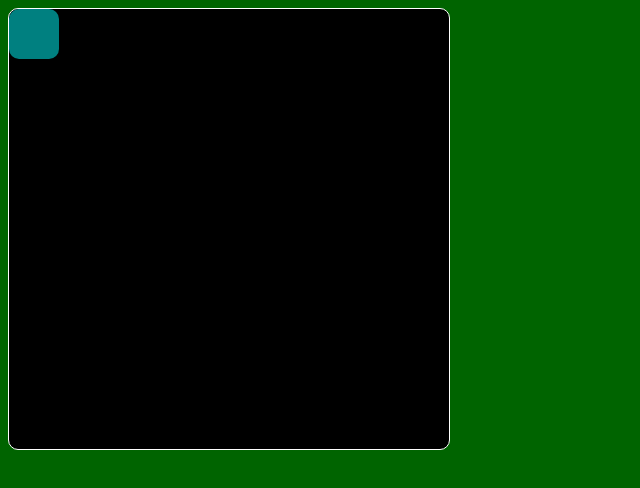
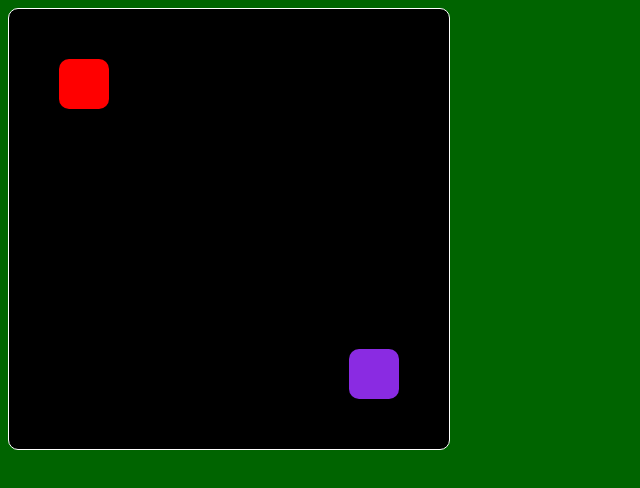
Before and after one commit to cfields05/cfields05.github.io, a plain HTML site: page asd-projects/walker/index.html in a window 1280 px wide. Shown: the whole page, without its empty margins (0-640 px from the left). Drawn offline with Linux system fonts and the light colour scheme.

Commit message:
started walker challenge

```diff
--- a/asd-projects/walker/index.css
+++ b/asd-projects/walker/index.css
@@ -21,3 +21,11 @@ body {
 /*   left: 100px; */  /* Uncomment if you want to set a "starting" position */
 /*   top: 100px;  */  /* Uncomment if you want to set a "starting" position */
 }
+
+#walker2 {
+  background-color: blueviolet;
+  width: 50px;
+  height: 50px;
+  border-radius: 10px;
+  position: absolute;
+}
--- a/asd-projects/walker/index.html
+++ b/asd-projects/walker/index.html
@@ -13,6 +13,7 @@
   <body>
     <div id='board'>
       <div id='walker'></div>
+      <div id='walker2'></div>
     </div>
   </body>
 </html>
--- a/asd-projects/walker/index.js
+++ b/asd-projects/walker/index.js
@@ -19,15 +19,52 @@ function runProgram() {
     RIGHT: 39,
     UP: 38,
     DOWN: 40,
+    W: 87,
+    A: 65,
+    S: 83,
+    D: 68,
   }
 
-  // WALKER object holds data for the walker (x-position, y-position, speed along x-axis, speed along y-axis)
+  // Holds constant values for each of the 4 walls
+  const WALLS = {
+    LEFT: 0,
+    RIGHT: $('#board').width(),
+    TOP: 0,
+    BOTTOM: $('#board').height(),
+  }
+
+  // WALKER object holds data for the walker (x-position, y-position, speed along x-axis, speed along y-axis, id attribute, width, and height)
   const WALKER = {
-    x: 0,
-    y: 0,
+    x: 50,
+    y: 50,
     speedX: 0,
     speedY: 0,
+    id: '#walker',
+    width: $('#walker').width(),
+    height: $('#walker').height(),
+    isIt: false,
+    defaultColor: 'teal',
   }
+
+  let walkerLeft = WALKER.x;
+  let walkerRight = WALKER.x + WALKER.width;
+  let walkerTop = WALKER.y;
+  let walkerBottom = WALKER.y + WALKER.height;
+
+
+  // WALKER2 object holds data for the 2nd walker (x-position, y-position, speed along x-axis, speed along y-axis, id attribute, width, and height)
+  const WALKER2 = {
+    x: WALLS.RIGHT - 100,
+    y: WALLS.BOTTOM - 100,
+    speedX: 0,
+    speedY: 0,
+    id: '#walker2',
+    width: $('#walker2').width(),
+    height: $('#walker2').height(),
+    isIt: false,
+    defaultColor: 'blueviolet',
+  }
+
 
   // one-time setup
   const interval = setInterval(newFrame, FRAMES_PER_SECOND_INTERVAL);   // execute newFrame every 0.0166 seconds (60 Frames per second)
@@ -42,31 +79,52 @@ function runProgram() {
   On each "tick" of the timer, a new frame is dynamically drawn using JavaScript
   by calling this function and executing the code inside.
   */
+  decideIt();
+
   function newFrame() {
-    repositionGameItem(WALKER);
-
+    runAll(WALKER);
+    runAll(WALKER2);
   }
 
-  // Handles keys being pressed at any time and adjusts speed if key pressed is left, right, up, or down
+  // Handles keys being pressed at any time and adjusts speed if appropriate keys are pressed
   function handleKeyDown(event) {
+    // Handles key input for player 1 (WALKER recognizes LEFT, RIGHT, UP, and DOWN)
     switch (event.which) {
       case KEY.LEFT:
-        WALKER.speedX = -5;
+        WALKER.speedX = WALKER.isIt ? -3 : -5;
         break;
       case KEY.RIGHT:
-        WALKER.speedX = 5;
+        WALKER.speedX = WALKER.isIt ? 3 : 5;
         break;
       case KEY.UP:
-        WALKER.speedY = -5;
+        WALKER.speedY = WALKER.isIt ? -3 : -5;
         break;
       case KEY.DOWN:
-        WALKER.speedY = 5;
+        WALKER.speedY = WALKER.isIt ? 3 : 5;
+        break;
+    }
+
+
+    // Handles key input for player 2 (WALKER2 recognizes W, A, S, and D)
+    switch (event.which) {
+      case KEY.A:
+        WALKER2.speedX = WALKER2.isIt ? -3 : -5;
+        break;
+      case KEY.D:
+        WALKER2.speedX = WALKER2.isIt ? 3 : 5;
+        break;
+      case KEY.W:
+        WALKER2.speedY = WALKER2.isIt ? -3 : -5;
+        break;
+      case KEY.S:
+        WALKER2.speedY = WALKER2.isIt ? 3 : 5;
         break;
     }
   }
 
-  // Handles keys being released and resets respective speed values to 0 when directional key is let go
+  // Handles keys being released for both players and resets respective speed values to 0 when directional key is let go
   function handleKeyUp(event) {
+    // Player 1 key release
     switch (event.which) {
       case KEY.LEFT:
       case KEY.RIGHT:
@@ -77,20 +135,103 @@ function runProgram() {
         WALKER.speedY = 0;
         break;
     }
+
+    // Player 2 key release;
+    switch (event.which) {
+      case KEY.A:
+      case KEY.D:
+        WALKER2.speedX = 0;
+        break;
+      case KEY.W:
+      case KEY.S:
+        WALKER2.speedY = 0;
+        break;
+    }
   }
 
   ////////////////////////////////////////////////////////////////////////////////
   ////////////////////////// HELPER FUNCTIONS ////////////////////////////////////
   ////////////////////////////////////////////////////////////////////////////////
+  // Runs all 3 functions for rendering and moving the walker as well as wall collisions
+  function runAll(walker) {
+    repositionGameItem(walker);
+    handleWallCollision(walker);
+    handleIt(walker);
+    redrawGameItem(walker);
+  }
+
+  // Handles positioning of walker
   function repositionGameItem(walker) {
     walker.x += walker.speedX;
     walker.y += walker.speedY;
-    redrawGameItem(walker);
   }
 
+  // Handles visible movement of walker
   function redrawGameItem(walker) {
-    $('#walker').css({ 'left': walker.x, 'top': walker.y });
+    $(walker.id).css({ 'left': walker.x, 'top': walker.y });
   }
+
+  // Handles player collision with walls
+  function handleWallCollision(walker) {
+    if (walker.x < WALLS.LEFT || (walker.x + walker.width) > WALLS.RIGHT) {
+      walker.x -= walker.speedX;
+    } if (walker.y < WALLS.TOP || (walker.y + walker.height) > WALLS.BOTTOM) {
+      walker.y -= walker.speedY;
+    }
+  }
+
+  // Randomly decides which player is "it" at the start of the game
+  function decideIt() {
+    const randomNum = Math.random();
+    if (randomNum < 0.5) {
+      WALKER.isIt = true;
+    } else {
+      WALKER2.isIt = true;
+    }
+  }
+
+  // Changes color to red if player is "it" or resets it to its default color if not
+  function handleIt(walker) {
+    if (walker.isIt) {
+      $(walker.id).css('background-color', 'red');
+    } else {
+      $(walker.id).css('background-color', walker.defaultColor);
+    }
+
+    handleTag();
+  }
+
+  function handleTag() {
+    // if (WALKER.isIt && WALKER_SIDE.left < WALKER2_SIDE.right && WALKER_SIDE.right > WALKER2_SIDE.left && WALKER_SIDE.top < WALKER2_SIDE.bottom && WALKER_SIDE.bottom > WALKER2_SIDE.top) {
+    //   WALKER.isIt = false;
+    //   WALKER2.isIt = true;
+    //   resetPos();
+    // } else if (WALKER2.isIt && WALKER2_SIDE.left < WALKER_SIDE.right && WALKER2_SIDE.right > WALKER_SIDE.left && WALKER2_SIDE.top < WALKER_SIDE.bottom && WALKER2_SIDE.bottom > WALKER_SIDE.top) {
+    //   WALKER.isIt = true;
+    //   WALKER2.isIt = false;
+    //   resetPos();
+    // }
+  }
+
+  function resetPos() {
+    WALKER.x = 50;
+    WALKER.y = 50;
+    WALKER2.x = WALLS.RIGHT - 100;
+    WALKER2.y = WALLS.BOTTOM - 100
+  }
+
+  // function handleClick(walker) {
+  //   if (!walker.isIt) {
+  //     $(walker.id).on('click', {id: walker.id}, changeColor);
+  //   }
+  // }
+
+  // function changeColor(walker) {
+  //   var randomColor = "#000000".replace(/0/g, function () {
+  //     return (~~(Math.random() * 16)).toString(16);
+  //   });
+  //   $(walker.data.id).css('background-color', randomColor);
+  // }
 
   function endGame() {
     // stop the interval timer
```
